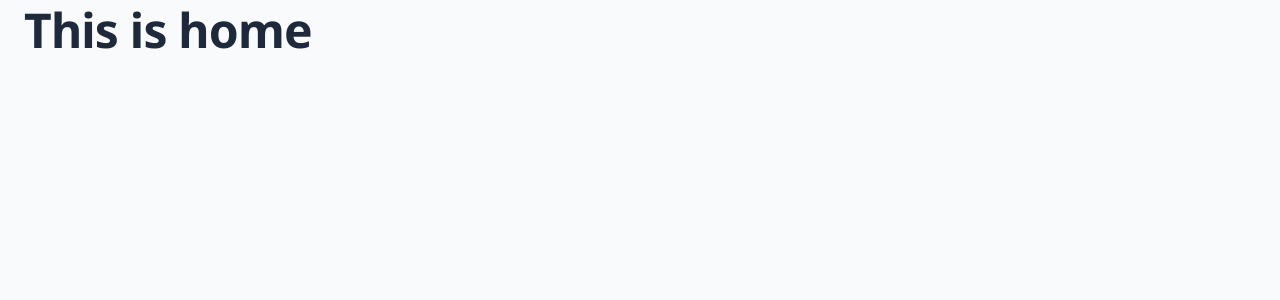
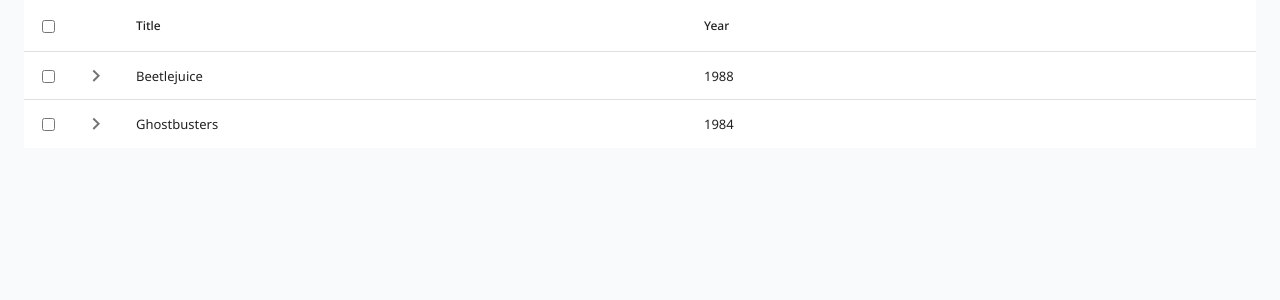
Before and after one commit to WinworldHUB/eMarket, a React (Create React App) app: page / in a window 1280 px wide. Shown: the top 300 px of the page. Built offline with nearby package versions, Linux system fonts and the light colour scheme; a web font is replaced by a local one.

Commit message:
Added Data Table Component

```diff
--- a/package.json
+++ b/package.json
@@ -12,6 +12,7 @@
     "chart.js": "^4.4.1",
     "react": "^18.2.0",
     "react-bootstrap": "^2.10.0",
+    "react-data-table-component": "^7.6.2",
     "react-dom": "^18.2.0",
     "react-router-dom": "^6.22.0",
     "react-scripts": "5.0.1",
--- a/src/pages/home.tsx
+++ b/src/pages/home.tsx
@@ -1,9 +1,46 @@
 import PageLayout from "../lib/components/page-layout";
+import DataTable from "react-data-table-component";
+
+// A super simple expandable component.
+const ExpandedComponent = ({ data }: { data: any }) => (
+  <pre>{JSON.stringify(data, null, 2)}</pre>
+);
 
 const Home = () => {
+  const columns = [
+    {
+      name: "Title",
+      selector: (row: any) => row.title,
+    },
+    {
+      name: "Year",
+      selector: (row: any) => row.year,
+      sortable: true,
+    },
+  ];
+
+  const data = [
+    {
+      id: 1,
+      title: "Beetlejuice",
+      year: "1988",
+    },
+    {
+      id: 2,
+      title: "Ghostbusters",
+      year: "1984",
+    },
+  ];
+
   return (
     <PageLayout>
-      <h1>This is home</h1>
+      <DataTable
+        columns={columns}
+        data={data}
+        selectableRows
+        expandableRows
+        expandableRowsComponent={ExpandedComponent}
+      />
     </PageLayout>
   );
 };
```
Also changed, not shown: 1 other file (tests, documents, lock files or other folders).
